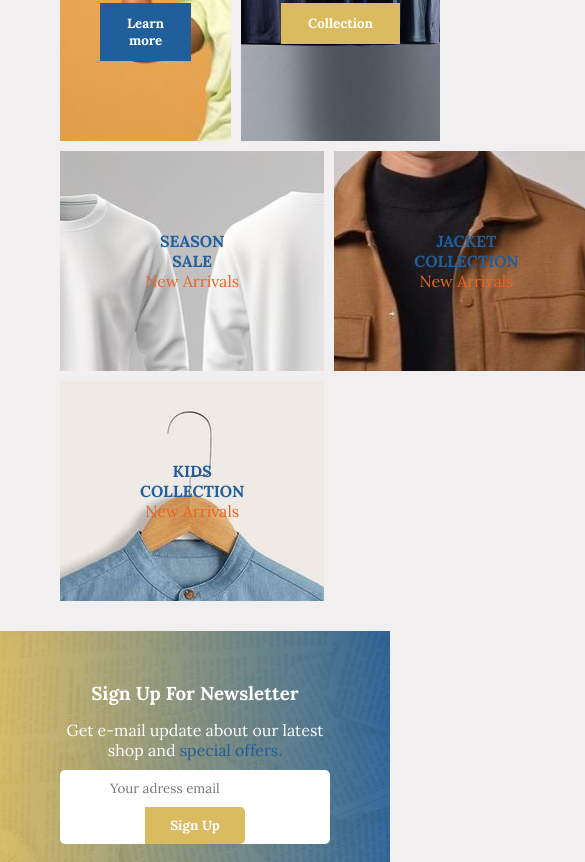
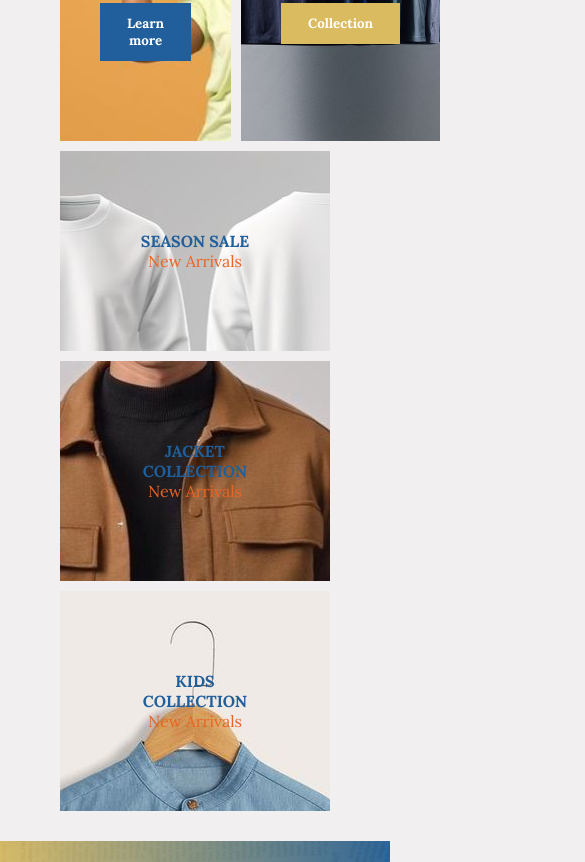
Before and after one commit to AnicetChiza/E-commerce, a plain HTML site: page index.html in a window 390 px wide. Shown: the part 4642-5504 px from the top of the page, 585 px wide, since content can reach past the window. Drawn offline with Linux system fonts and the light colour scheme.

Commit message:
this is about the full media query

```diff
--- a/sass/layout/_e-commerce.scss
+++ b/sass/layout/_e-commerce.scss
@@ -59,9 +59,21 @@
             justify-content: center;
         }
     }
+    .first-part-banner {
+        grid-template-columns: auto auto;
+    }
+    .second-part-banner {
+        grid-template-columns: auto;
+        .banner-box {
+            width: 100%;
+        }
+    }
     footer {
         .footer-container {
             grid-template-columns: auto auto;
+            div {
+                margin-top: 15px;
+            }
         }
     }
 }
```
Also changed, not shown: css/index.css, 1 other file.
